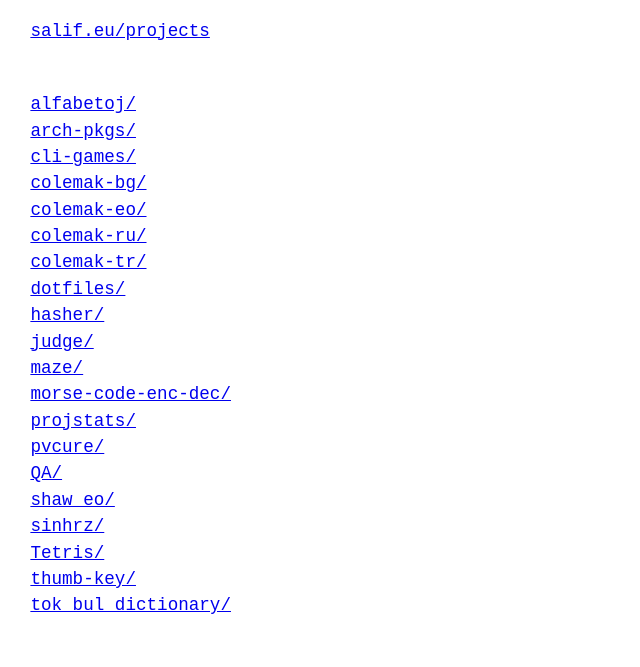
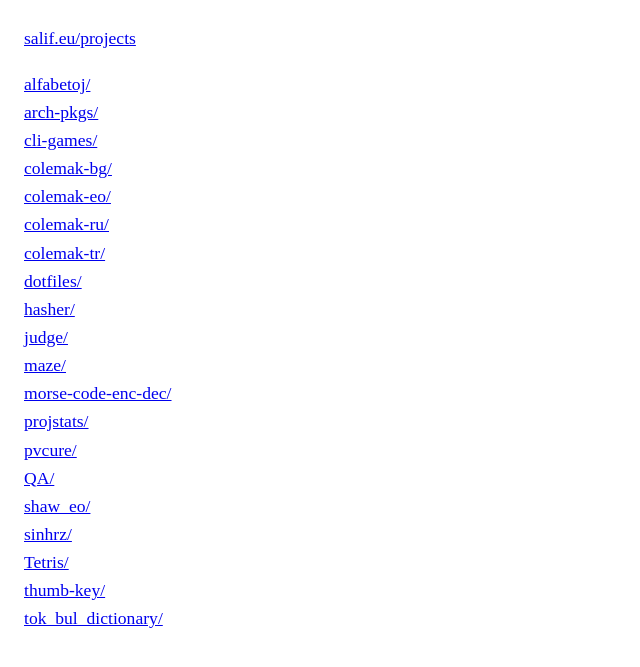
Before and after one commit to salif/salif.github.io, a Jekyll site: the page built from index.md, in a window 1280 px wide. Shown: the top 667 px of the page, without its empty margins (0-640 px from the left). Built offline with Jekyll 4.4.1, drawn with Linux system fonts in a browser that asks for light colours.

Commit message:
Change li to a

```diff
--- a/_layouts/home.html
+++ b/_layouts/home.html
@@ -10,29 +10,22 @@
 </head>
 
 <body>
-	<ul>
-		<li><a href="https://salif.eu/projects">salif.eu/projects</a></li>
-	</ul>
-	<br />
-	{{ content }}
-	<br />
+	<div class="main">
+		<a href="https://salif.eu/projects">salif.eu/projects</a>
+		<br />
+		{{ content }}
+		<br />
+	</div>
 	<style>
-		body {
-			font-family: monospace;
+		.main {
+			padding-top: 1rem;
+			padding-left: 1rem;
+			font-size: 1.1rem;
 		}
 
-		ul {
-			padding-left: 1rem;
-			font-size: 1.1rem;
-			list-style-type: none;
+		.main a {
+			line-height: 1.6;
 		}
-
-		li {
-			padding-left: 0.2rem;
-			padding-top: 0.2rem;
-			margin: 0.2rem;
-		}
-
 	</style>
 	<script data-goatcounter="https://sgi.goatcounter.com/count" async src="//gc.zgo.at/count.js"></script>
 </body>
--- a/index.md
+++ b/index.md
@@ -1,7 +1,5 @@
 ---
 layout: home
 ---
-<ul>
-{% for u in site.data.urls %}<li><a href="{{ u }}">{{ u }}</a></li>
+{% for u in site.data.urls %}<a href="{{ u }}">{{ u }}</a><br />
 {% endfor %}
-</ul>
```
Also changed, not shown: 1 other file.
